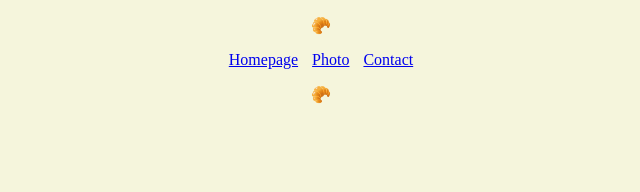
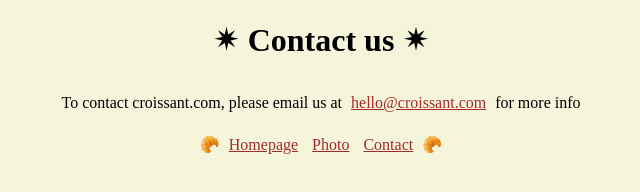
Before and after one commit to judyl2/multiple-page-project, a plain HTML site: page contact.html in a window 1280 px wide. Shown: the whole page, without its empty margins (319-959 px from the left). Drawn offline with Linux system fonts and the light colour scheme.

Commit message:
added text and styling

```diff
--- a/contact.html
+++ b/contact.html
@@ -8,10 +8,15 @@
 		<link rel="stylesheet" href="src/styles.css" />
 	</head>
 	<body>
-		<p>🥐</p>
+		<h1>✴︎ Contact us ✴︎</h1>
+		<p>
+			To contact croissant.com, please email us at
+			<a href="mailto:hello@croissant.com">hello@croissant.com</a> for more info
+		</p>
+		🥐
 		<a href="index.html">Homepage</a>
 		<a href="/photo.html">Photo</a>
 		<a href="/contact.html">Contact</a>
-		<p>🥐</p>
+		🥐
 	</body>
 </html>
--- a/src/styles.css
+++ b/src/styles.css
@@ -4,6 +4,15 @@ body {
 }
 a {
 	padding: 5px;
+	color: brown;
+}
+a:hover {
+	color: orange;
+}
+p {
+	margin: 10px;
+	padding: 10px;
+	line-height: 1.5;
 }
 
 .croissant-image {
```
Also changed, not shown: index.html (+5 -3 lines).
